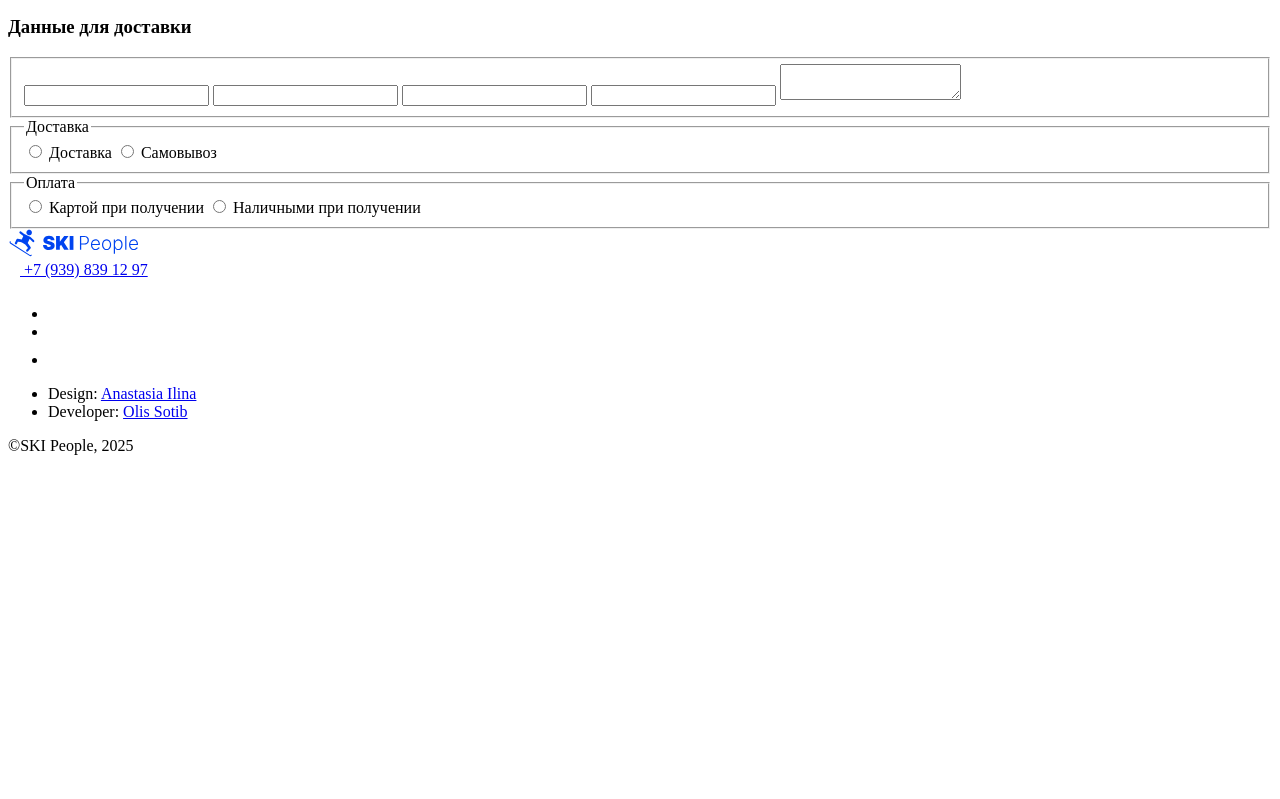
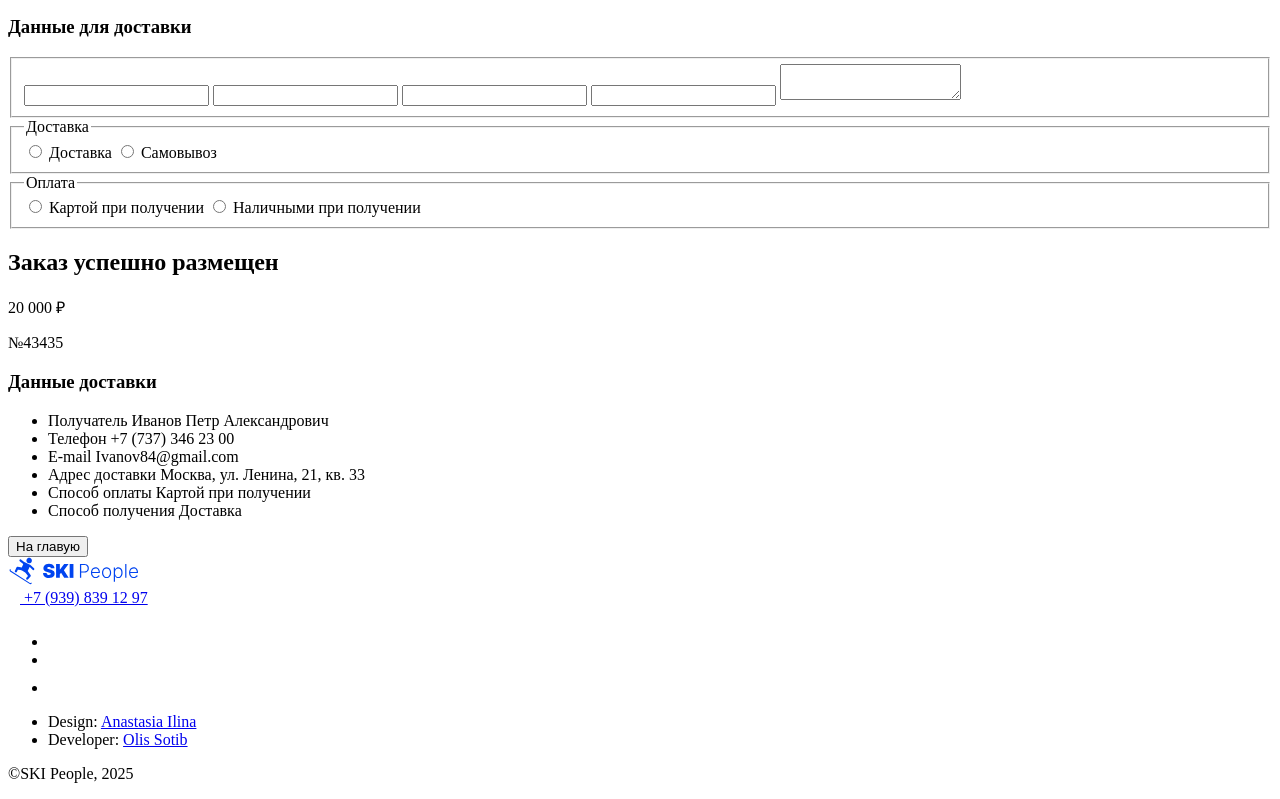
Before and after one commit to olissotib/ski-people, a website: page index.html in a window 1280 px wide. Shown: the part 1542-2341 px from the top of the page. Before the commit the page ends 2013 px from the top, so only its background shows below. Drawn offline with Linux system fonts and the light colour scheme.

Commit message:
Добавляет разметку заказа

```diff
--- a/index.html
+++ b/index.html
@@ -215,6 +215,45 @@
           </form>
         </div>
       </section>
+      <section class="order">
+        <div class="container">
+          <div class="order__inner">
+            <div class="order__info">
+              <h2 class="order__title">Заказ успешно размещен</h2>
+              <p class="order__sum">20&nbsp;000&nbsp;₽</p>
+              <span class="order__id">№43435</span>
+              <h3 class="order__name">Данные доставки</h3>
+              <ul class="order__list">
+                <li class="order__item">
+                  <span class="order__option-name">Получатель</span>
+                  <span class="order__option-text">Иванов Петр Александрович</span>
+                </li>
+                <li class="order__item">
+                  <span class="order__option-name">Телефон</span>
+                  <span class="order__option-text">+7&nbsp;(737)&nbsp;346&nbsp;23&nbsp;00</span>
+                </li>
+                <li class="order__item">
+                  <span class="order__option-name">E-mail</span>
+                  <span class="order__option-text">Ivanov84@gmail.com</span>
+                </li>
+                <li class="order__item">
+                  <span class="order__option-name">Адрес доставки</span>
+                  <span class="order__option-text">Москва, ул. Ленина, 21, кв. 33</span>
+                </li>
+                <li class="order__item">
+                  <span class="order__option-name">Способ оплаты</span>
+                  <span class="order__option-text">Картой при получении</span>
+                </li>
+                <li class="order__item">
+                  <span class="order__option-name">Способ получения</span>
+                  <span class="order__option-text">Доставка</span>
+                </li>
+              </ul>
+              <button class="order__button button" type="button" href="/">На главую</button>
+            </div>
+          </div>
+        </div>
+      </section>
     </main>
     <footer class="footer">
       <div class="container">
```
